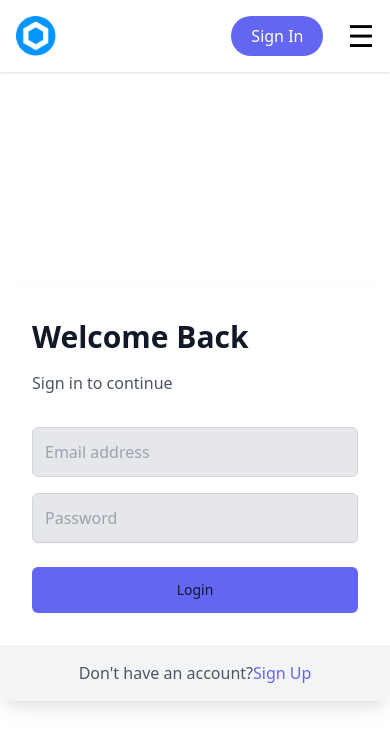
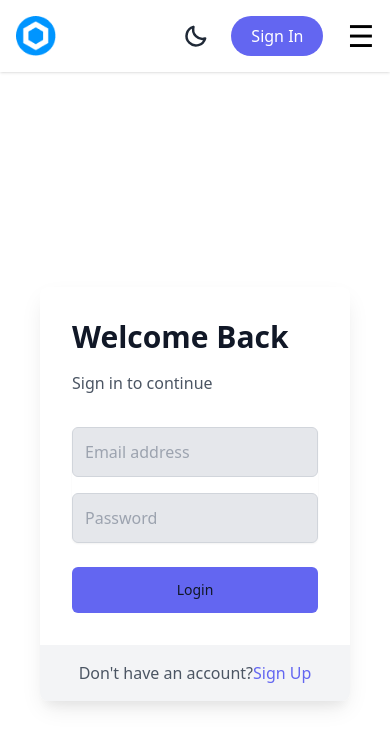
Before and after one commit to thiagofreitascarneiro/user-management, a React (Vite) app: page /login in a window 390 px wide. Shown: the top 748 px of the page. Built offline with nearby package versions, Linux system fonts and the light colour scheme.

Commit message:
style: improved page layouts and enhanced responsiveness

```diff
--- a/src/components/NavBar.tsx
+++ b/src/components/NavBar.tsx
@@ -30,6 +30,7 @@ const Header: React.FC = () => {
           <img className="w-10 cursor-pointer" src={logo} alt="Logo" />
         </div>
 
+        {/* Navigation Links */}
         <div
           className={`nav-links md:flex md:justify-end flex-1 md:w-auto w-full absolute md:static bg-white dark:bg-gray-900 md:min-h-fit min-h-[60vh] left-0
             ${menuOpen ? 'top-[70px]' : 'top-[-100%]'} md:flex-row flex-col items-center px-5 transition-all duration-500`}
@@ -45,14 +46,15 @@ const Header: React.FC = () => {
                 </a>
               </li>
             )}
-
-            <li>
-              <ThemeToggle />
-            </li>
           </ul>
         </div>
 
+        {/* Buttons Outside the Menu */}
         <div className="flex items-center gap-6">
+          {/* Theme Toggle */}
+          <ThemeToggle />
+
+          {/* Logout or Sign In */}
           {user ? (
             <button
               onClick={handleLogoutClick}
@@ -69,6 +71,7 @@ const Header: React.FC = () => {
             </button>
           )}
 
+          {/* Hamburger Menu */}
           <button
             onClick={() => setMenuOpen(!menuOpen)}
             className="text-3xl cursor-pointer md:hidden dark:text-white focus:outline-none"
--- a/src/pages/Login.tsx
+++ b/src/pages/Login.tsx
@@ -27,7 +27,7 @@ const Login: React.FC = () => {
   };
 
   return (
-    <div className="min-h-screen flex items-center justify-center to-indigo-800 dark:bg-gray-900">
+    <div className="min-h-screen flex items-center p-10 md:p-0 justify-center to-indigo-800 dark:bg-gray-900">
       <div
         style={{
           boxShadow:
--- a/src/pages/SignUp.tsx
+++ b/src/pages/SignUp.tsx
@@ -37,7 +37,7 @@ const SignUp: React.FC = () => {
 
   return (
     <div
-      className={`min-h-screen flex items-center justify-center ${theme === 'dark' ? 'bg-gray-900' : 'bg-gray-100'}`}
+      className={`min-h-screen p-10 md:p-0 flex items-center justify-center ${theme === 'dark' ? 'bg-gray-900' : 'bg-gray-100'}`}
     >
       <div
         style={{
```
